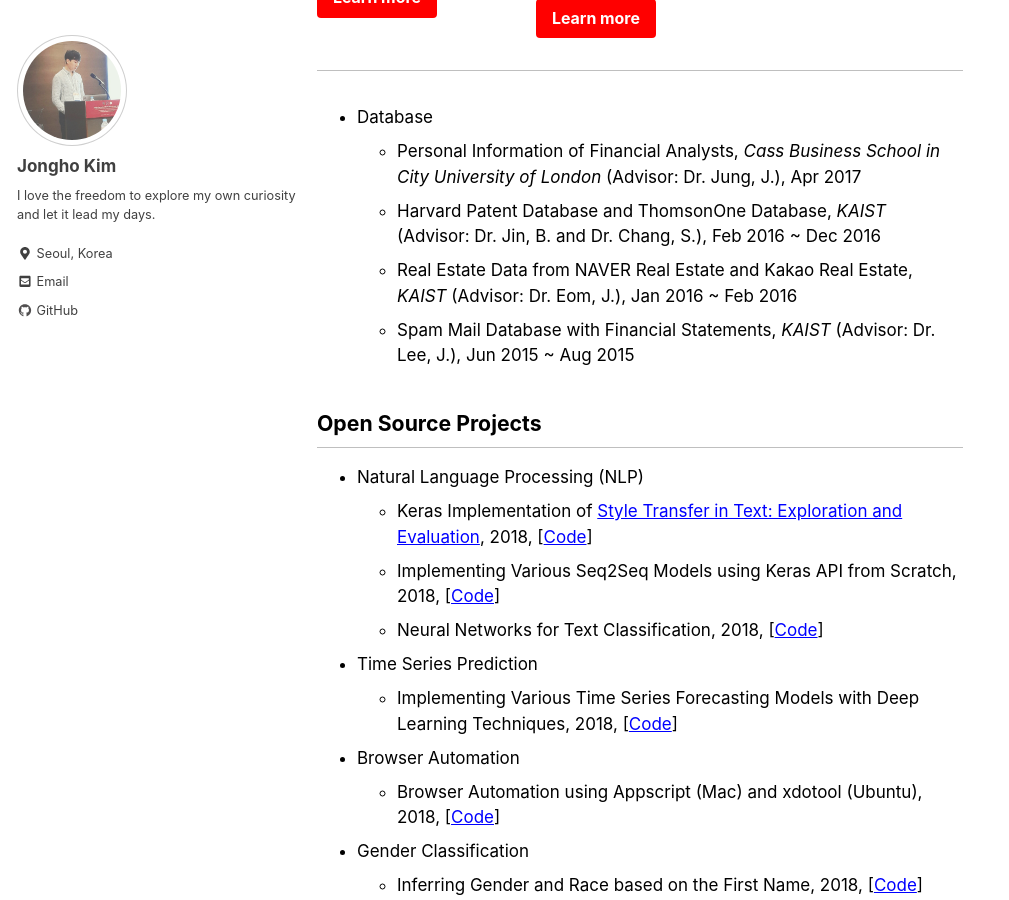
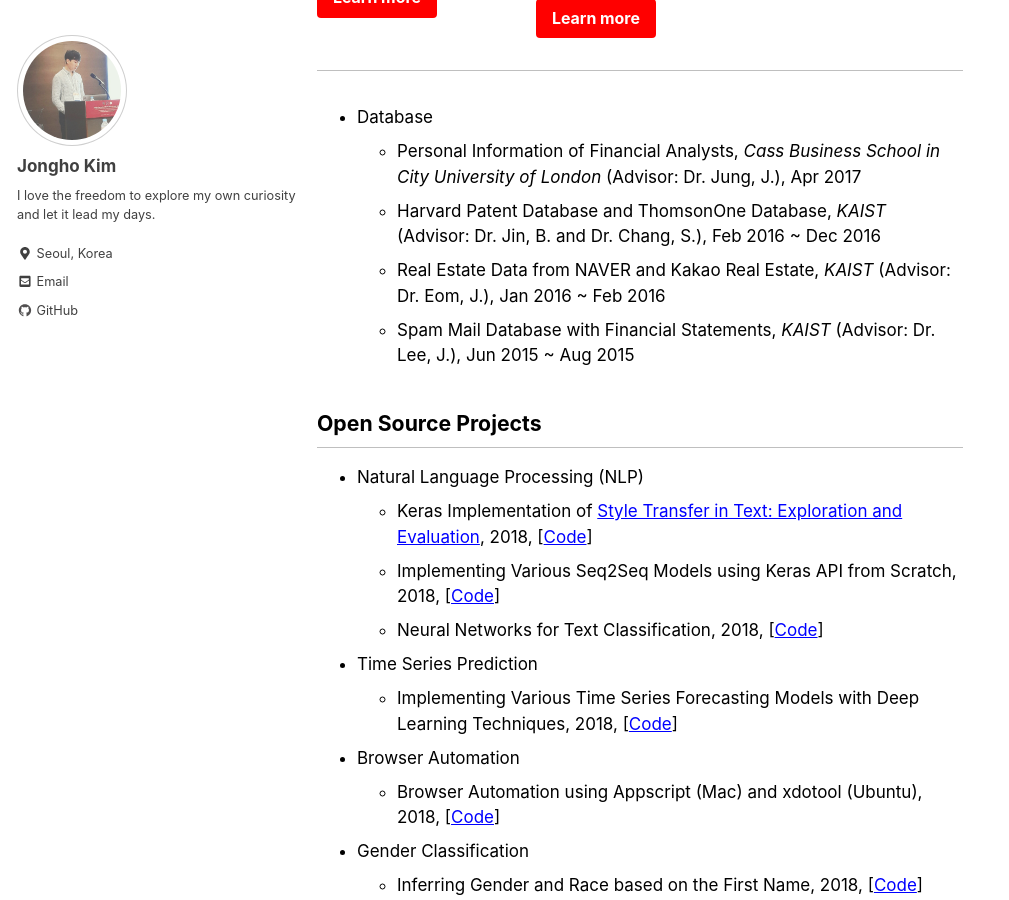
Before and after one commit to jonghkim/jonghkim.github.io, a Jekyll site: the page built from _pages/project.md, in a window 1280 px wide and 900 px high, scrolled down 846 px. Shown: the whole window, without its empty margins (0-1009 px from the left). Built offline with Jekyll 4.4.1, drawn with Linux system fonts in a browser that asks for light colours; nearby versions of some CDN libraries.

Commit message:
structure updated

```diff
--- a/_pages/project.md
+++ b/_pages/project.md
@@ -32,7 +32,7 @@ research_projects:
 - Database
     - Personal Information of Financial Analysts, *Cass Business School in City University of London* (Advisor: Dr. Jung, J.), Apr 2017
     - Harvard Patent Database and ThomsonOne Database, *KAIST* (Advisor: Dr. Jin, B. and Dr. Chang, S.), Feb 2016 ~ Dec 2016
-    - Real Estate Data from NAVER Real Estate and Kakao Real Estate, *KAIST* (Advisor: Dr. Eom, J.), Jan 2016 ~ Feb 2016
+    - Real Estate Data from NAVER and Kakao Real Estate, *KAIST* (Advisor: Dr. Eom, J.), Jan 2016 ~ Feb 2016
     - Spam Mail Database with Financial Statements, *KAIST* (Advisor: Dr. Lee, J.), Jun 2015 ~ Aug 2015
 
 ## Open Source Projects
```
